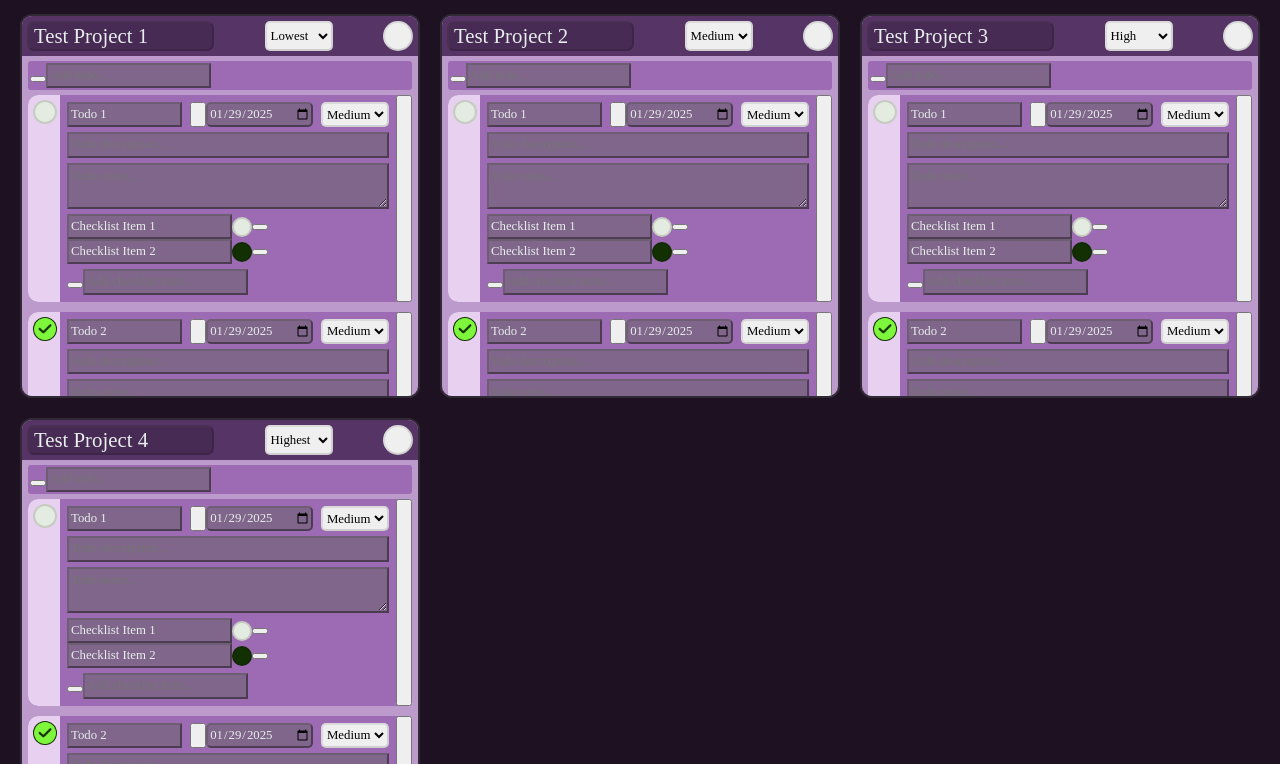
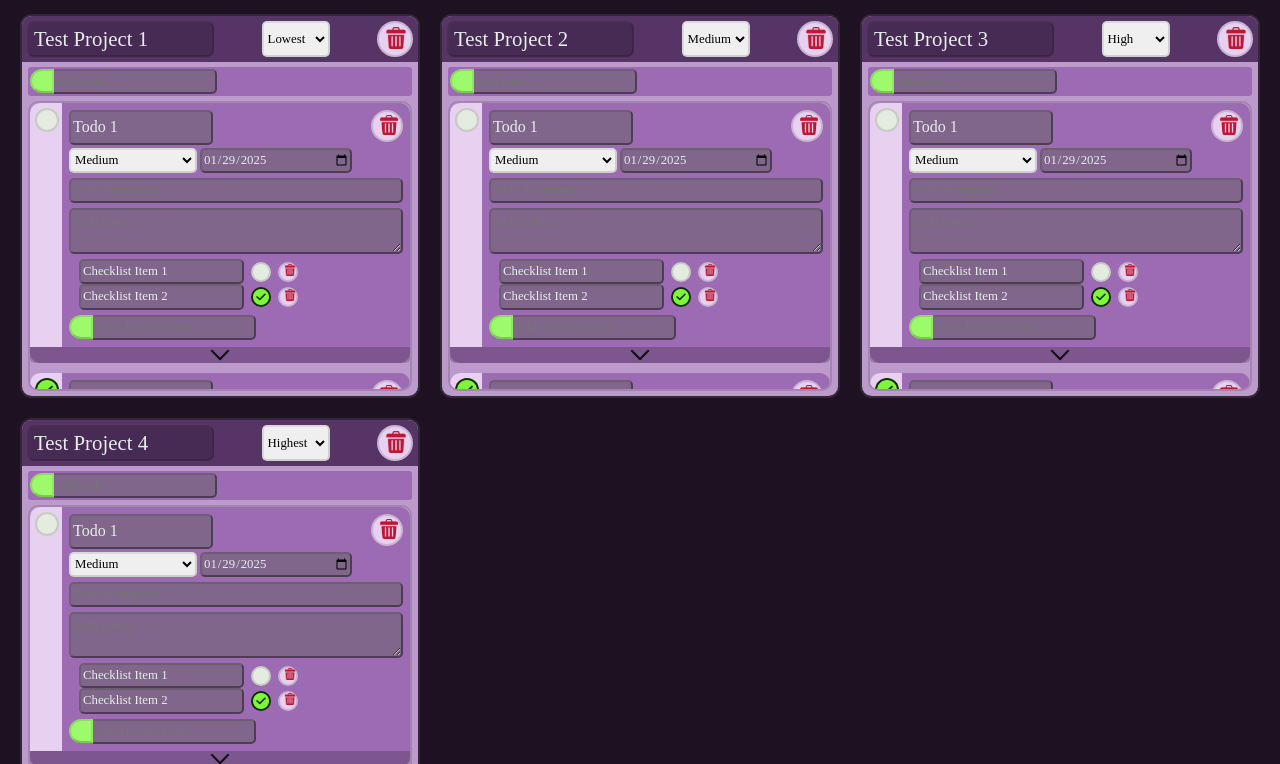
Before and after one commit to LontraSoft/odin-todo, a website built with webpack: page src/template.html in a window 1280 px wide. Shown: the part 36-800 px from the top of the page. Built offline with nearby package versions, Linux system fonts and the light colour scheme; files whose address does not match are found by name.

Commit message:
Update styles

```diff
--- a/src/css/index.css
+++ b/src/css/index.css
@@ -94,6 +94,12 @@ header {
     height: var(--header-size);
 }
 
+.add-checklist-item-container,
+.input-container {
+    display: flex;
+    align-content: center;
+}
+
 .logo-text {
     font-weight: bold;
 }
@@ -115,13 +121,14 @@ header {
 .project-container {
     height: 24rem;
 
+    background-color: var(--project-color);
     color: var(--dark-text-color);
     font-size: 0.8rem;
 
     border: 2px solid #000B;
     border-radius: 3%;
+    padding-bottom: 5px;
 
-    background-color: var(--project-color);
     overflow: hidden;
 }
 
@@ -160,15 +167,20 @@ header {
     margin: 0 6px;
 }
 
+#add-project-input,
 .project-body textarea,
 .project-body input[type='date'],
 .project-body input[type='text'] {
     background-color: var(--todo-input-color);
     border: 2px outset #0006;
+    border-radius: 5px;
     color: var(--light-text-color);
 }
 
 .add-todo-container {
+    display: flex;
+    align-content: center;
+
     background-color: var(--todo-color);
     border-radius: 3px;
 
@@ -176,25 +188,96 @@ header {
     margin: 5px 0;
 }
 
+#add-project-button,
+.add-todo-button,
+.add-checklist-item-button {
+    background-color: var(--add-button-color);
+    border: 2px outset #0003;
+    border-right: 2px solid #00000015;
+    border-radius: 50% 0 0 50%;
+ }
+
+#add-project-button {
+    width: 28px;
+    height: 28px;
+}
+
+.add-checklist-item-button,
+.add-todo-button {
+   width: 24px;
+   height: 24px;
+}
+
+#add-project-button::after,
+.add-todo-button::after,
+.add-checklist-item-button::after {
+    display: inline-block;
+    position: relative;
+
+    content: '';
+    background: url('../images/icons/plus-svgrepo-com.svg') no-repeat center;
+}
+
+#add-project-button::after {
+    background-size: 14px;
+
+    top: -3px;
+    left: -3px;
+    width: 28px;
+    height: 28px;
+}
+
+.add-todo-button::after {
+    background-size: 12px;
+
+    top: -1px;
+    left: -2px;
+    width: 20px;
+    height: 20px;
+}
+
+.add-checklist-item-button::after {
+    background-size: 12px;
+
+    top: -1px;
+    left: -2px;
+    width: 20px;
+    height: 20px;
+}
+
+#add-project-input,
+.add-todo-container .add-todo-input[type='text'],
+.add-checklist-item-container .add-checklist-item-input[type='text'] {
+    border-style: outset;
+    border-left: none;
+    border-radius: 0 5px 5px 0;
+}
+
 .todo-list {
     display: flex;
     flex-direction: column;
     gap: 10px;
+
+    border: 2px solid #0002;
+    border-radius: 10px;
+
+    height: 290px;
     overflow: auto;
 }
 
 .todo-container {
-    display: flex;
+    display: grid;
+    grid-template:
+	'sidebar todo' 1fr
+	'expand expand' 16px / 32px 1fr;
 
     background-color: var(--todo-color);
     border-radius: var(--todo-border-radius);
 }
 
 .todo-sidebar {
-    flex: 0;
-
     background-color: var(--todo-sidebar-color);
-    border-radius: var(--todo-border-radius) 0 0 var(--todo-border-radius);
+    border-radius: var(--todo-border-radius) 0 0 0;
 
     padding: 5px;
     width: 32px;
@@ -228,21 +311,35 @@ input[type='checkbox']:checked {
     height: 24px;
 }
 
-.todo-complete-checkbox:checked::after {
+.todo-complete-checkbox:checked::after,
+.checklist-item-checkbox:checked::after {
     content: '';
     display: inline-block;
 
     background-image: url('../images/icons/tick-mark.png');
     background-position: center;
-    background-size: 22px;
 
     position: absolute;
-    left: -1px;
-    top: -1px;
-    width: 22px;
-    height: 22px;
 
     filter: brightness(0) saturate(100%) invert(81%) sepia(50%) saturate(666%) hue-rotate(42deg) brightness(99%) contrast(95%);
+}
+
+.todo-complete-checkbox:checked::after {
+    background-size: 20px;
+
+    left: 0px;
+    top: 0px;
+    width: 20px;
+    height: 20px;
+}
+
+.checklist-item-checkbox:checked::after {
+    background-size: 16px;
+
+    left: 0px;
+    top: 0px;
+    width: 16px;
+    height: 16px;
 }
 
 .todo-content-container {
@@ -252,8 +349,11 @@ input[type='checkbox']:checked {
 }
 
 .todo-content-header {
-    display: flex;
-    justify-content: space-between;
+    display: grid;
+    grid-template:
+	'name name remove-button' 1.8lh
+	'priority due-date .' 1.3lh / 0.8fr 1fr 40px;
+    gap: 3px;
 
     margin-bottom: 5px;
 }
@@ -265,20 +365,37 @@ input[type='checkbox']:checked {
 }
 
 .todo-name {
-    display: inline;
-    margin-right: 0.5rem;
+    grid-area: name;
 
     width: 18ch;
+
+    font-size: 1rem;
 }
 
 .todo-due-date {
+    grid-area: due-date;
+
     background-color: var(--todo-input-color);
     border: 2px outset #0002;
     border-radius: 5px;
     margin-right: 0.5rem;
 }
 
+.todo-expand-button {
+    grid-area: expand;
+
+    background: url('../images/icons/down.png') no-repeat center;
+    background-size: 24px;
+    background-color: #0003;
+    border: none;
+    border-radius: 0 0 5px 5px;
+
+    width: 100%;
+}
+
 .priority-dropdown {
+    grid-area: priority;
+
     border: 2px outset #0002;
     border-radius: 5px;
 }
@@ -291,9 +408,76 @@ input[type='checkbox']:checked {
 .todo-checklist-item {
     display: flex;
     align-items: center;
+    gap: 7px;
+    margin-left: 10px;
 }
 
+
+.project-remove-button::after,
+.todo-remove-button::after,
+.checklist-item-remove-button::after {
+    display: inline-block;
+    content: '';
+    position: relative;
+
+    background: url('../images/icons/trash-can.png') no-repeat center;
+    background-size: 14px;
+    background-position: center;
+
+    filter: brightness(0) saturate(100%) invert(13%) sepia(88%) saturate(3672%) hue-rotate(339deg) brightness(97%) contrast(94%);
+}
+
+.project-remove-button,
+.todo-remove-button,
+.checklist-item-remove-button {
+    background-color: var(--todo-sidebar-color);
+    border: 2px solid #0002;
+    border-radius: 50%;
+}
+
+.project-remove-button {
+    width: 36px;
+    height: 36px;
+}
+
+.project-remove-button::after {
+    top: 2px;
+
+    background-size: 22px;
+
+    width: 22px;
+    height: 22px;
+}
+
+.todo-remove-button {
+    grid-area: remove-button;
+    justify-self: end;
+
+    width: 32px;
+    height: 32px;
+}
+
+.todo-remove-button::after {
+    background-size: 20px;
+
+    top: 2px;
+
+    width: 20px;
+    height: 20px;
+}
+
+.checklist-item-remove-button,
 .checklist-item-checkbox {
     width: 20px;
     height: 20px;
 }
+
+.checklist-item-remove-button::after {
+    background-size: 12px;
+
+    top: -2px;
+    left: -2px;
+
+    width: 12px;
+    height: 12px;
+}
```
